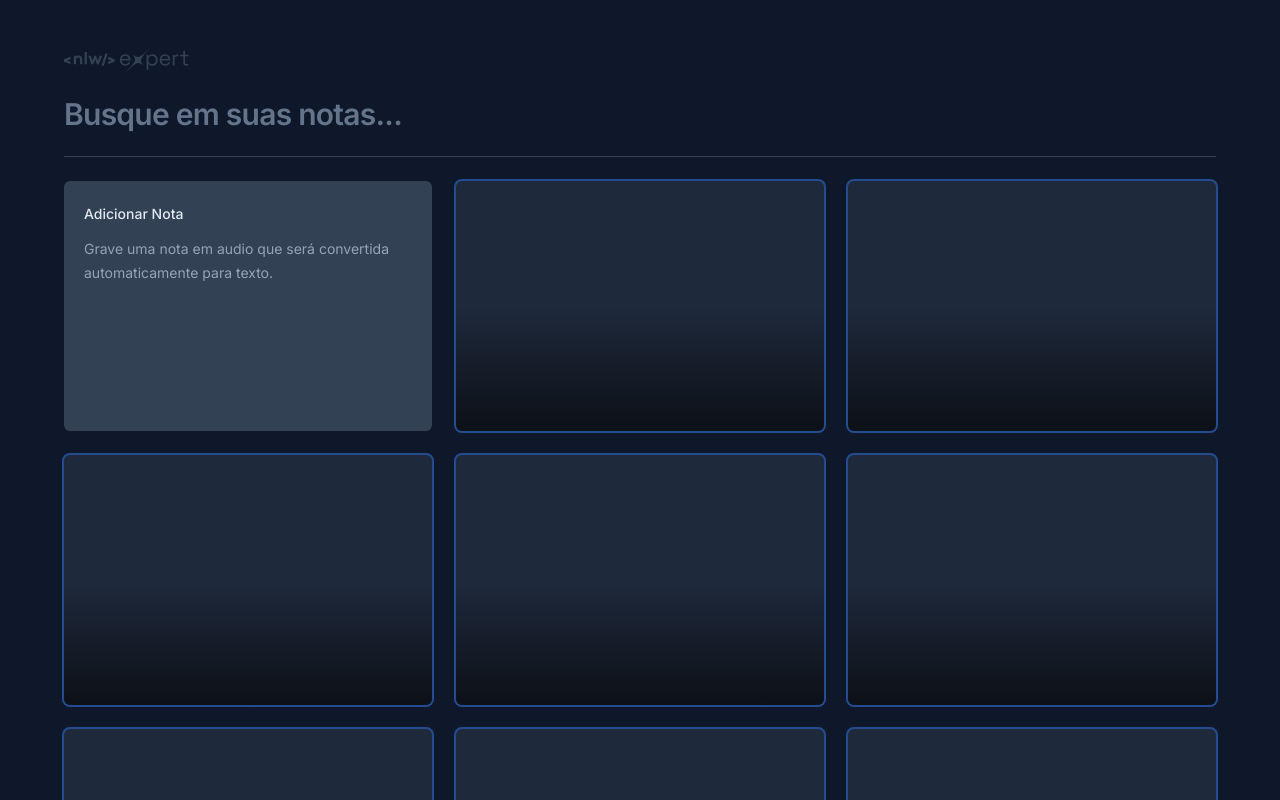
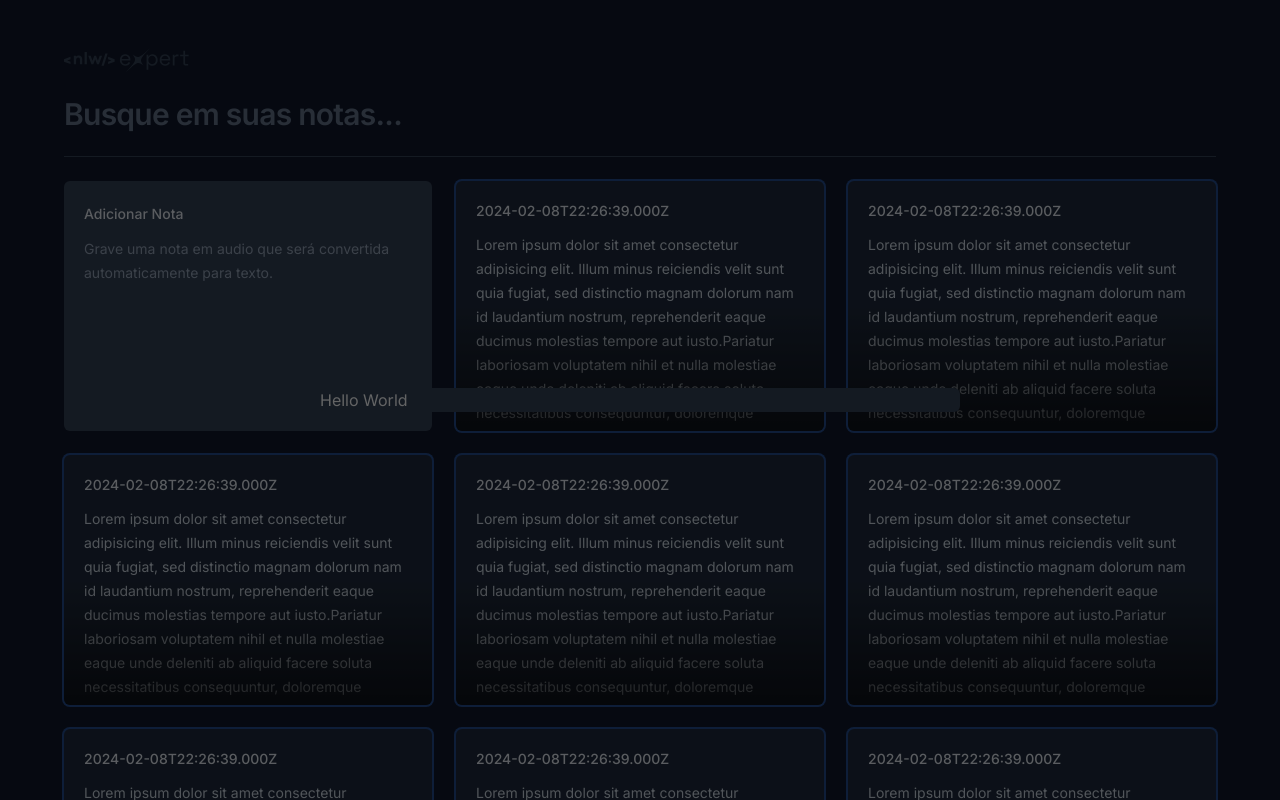
Before and after one commit to hector-leubeck/annotation-react-proj, a React (Vite) app: page / in a window 1280 px wide. Both pictures are taken after a click on the button 640 px from the left and 306 px from the top of the page. Shown: the top 800 px of the page. Built offline with nearby package versions, Linux system fonts and the light colour scheme; a web font is replaced by a local one.

Commit message:
Feat: Create Modal Component

```diff
--- a/package.json
+++ b/package.json
@@ -10,6 +10,7 @@
     "preview": "vite preview"
   },
   "dependencies": {
+    "@radix-ui/react-dialog": "^1.0.5",
     "react": "^18.2.0",
     "react-dom": "^18.2.0"
   },
--- a/src/components/NoteCards.tsx
+++ b/src/components/NoteCards.tsx
@@ -1,15 +1,28 @@
-type  NoteCardsProps = {
-    noteDate: string;
-    text: string;
-}
+import * as Dialog from "@radix-ui/react-dialog";
 
-export const NoteCards = (props: NoteCardsProps) =>
-    <button className="rounded-md text-left bg-slate-800 p-5  outline-none space-y-3 overflow-hidden relative hover: ring-2 hover:ring-slate-600 focus-visible:ring-2 focus-visible:ring-lime-400">
+type NoteCardsProps = {
+  note: {
+    date: Date;
+    text: String;
+  };
+};
+
+export const NoteCards = ({ note }: NoteCardsProps) => {
+  return (
+    <Dialog.Root>
+      <Dialog.Trigger className="rounded-md text-left bg-slate-800 p-5  outline-none flex flex-col gap-3 overflow-hidden relative hover: ring-2 hover:ring-slate-600 focus-visible:ring-2 focus-visible:ring-lime-400">
         <span className="text-sm font-medium text-slate-200">
-            {props.noteDate}
-            </span>
-        <p className="text-sm leading-6 text-slate-300">
-            {props.text}
-            </p>
+          {note.date.toISOString()}
+        </span>
+        <p className="text-sm leading-6 text-slate-300">{note.text}</p>
         <div className="absolute bottom-0 left-0 right-0 h-1/2 bg-gradient-to-t from-black/60 to-black/0 pointer-events-none" />
-    </button>
+      </Dialog.Trigger>
+      <Dialog.Portal>
+        <Dialog.Overlay className="inset-0 fixed bg-black/60 z-[2]" />
+        <Dialog.Content className="fixed left-1/2 top-1/2 -translate-x-1/2 -translate-y-1/2 max-w-[640px] w-full bg-slate-700 rounded-md flex flex-col outline-none">
+          Hello World
+        </Dialog.Content>
+      </Dialog.Portal>
+    </Dialog.Root>
+  );
+};
```
Also changed, not shown: 1 other file (tests, documents, lock files or other folders).
